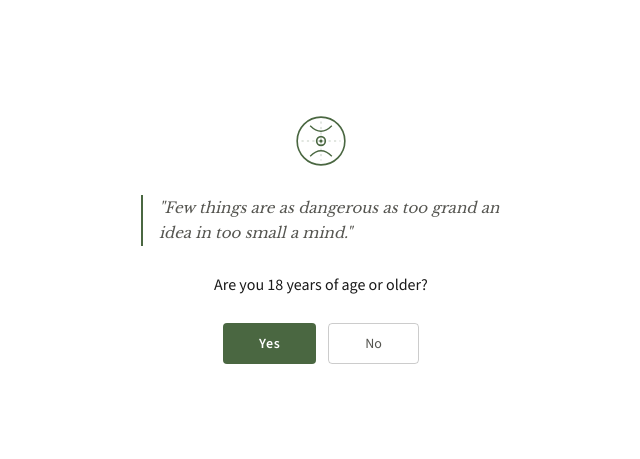
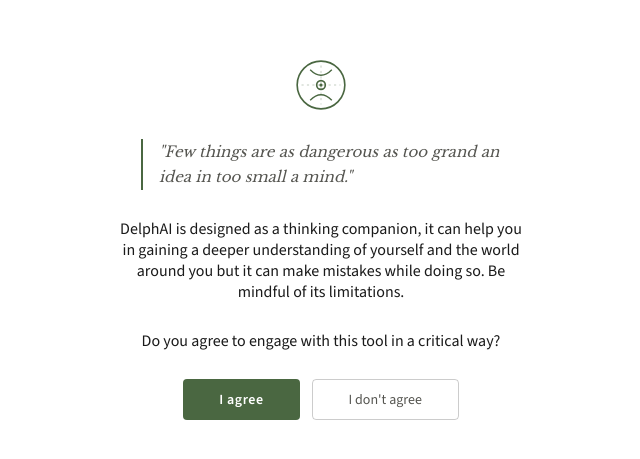
Before and after one commit to PerAspera-dotcom/DelphAI, a Next.js app: page / in a window 1280 px wide. Shown: the part 161-620 px from the top of the page, without its empty margins (319-959 px from the left). Built offline with nearby package versions, Linux system fonts and the light colour scheme.

Commit message:
Add commitment text and fix decline message

```diff
--- a/app/page.tsx
+++ b/app/page.tsx
@@ -217,10 +217,11 @@
         <blockquote className={styles.ageQuote}>
           "Few things are as dangerous as too grand an idea in too small a mind."
         </blockquote>
-        <p className={styles.ageQuestion}>Are you 18 years of age or older?</p>
+        <p className={styles.ageCommitment}>DelphAI is designed as a thinking companion, it can help you in gaining a deeper understanding of yourself and the world around you but it can make mistakes while doing so. Be mindful of its limitations.</p>
+<p className={styles.ageQuestion}>Do you agree to engage with this tool in a critical way?</p>
         <div className={styles.ageBtns}>
-          <button className={styles.ageYes} onClick={() => setAgeVerified(true)}>Yes</button>
-          <button className={styles.ageNo} onClick={() => setAgeVerified(false)}>No</button>
+          <button className={styles.ageYes} onClick={() => setAgeVerified(true)}>I agree</button>
+          <button className={styles.ageNo} onClick={() => setAgeVerified(false)}>I don't agree</button>
         </div>
       </div>
     )
@@ -233,7 +234,7 @@
         <blockquote className={styles.ageQuote}>
           "Few things are as dangerous as too grand an idea in too small a mind."
         </blockquote>
-        <p className={styles.ageUnder}>DelphAI is intended for adults. Come back when you&apos;re ready.</p>
+        <p className={styles.ageUnder}>DelphAI is built for those who engage seriously. Come back when you&apos;re ready.</p>
       </div>
     )
   }
```
